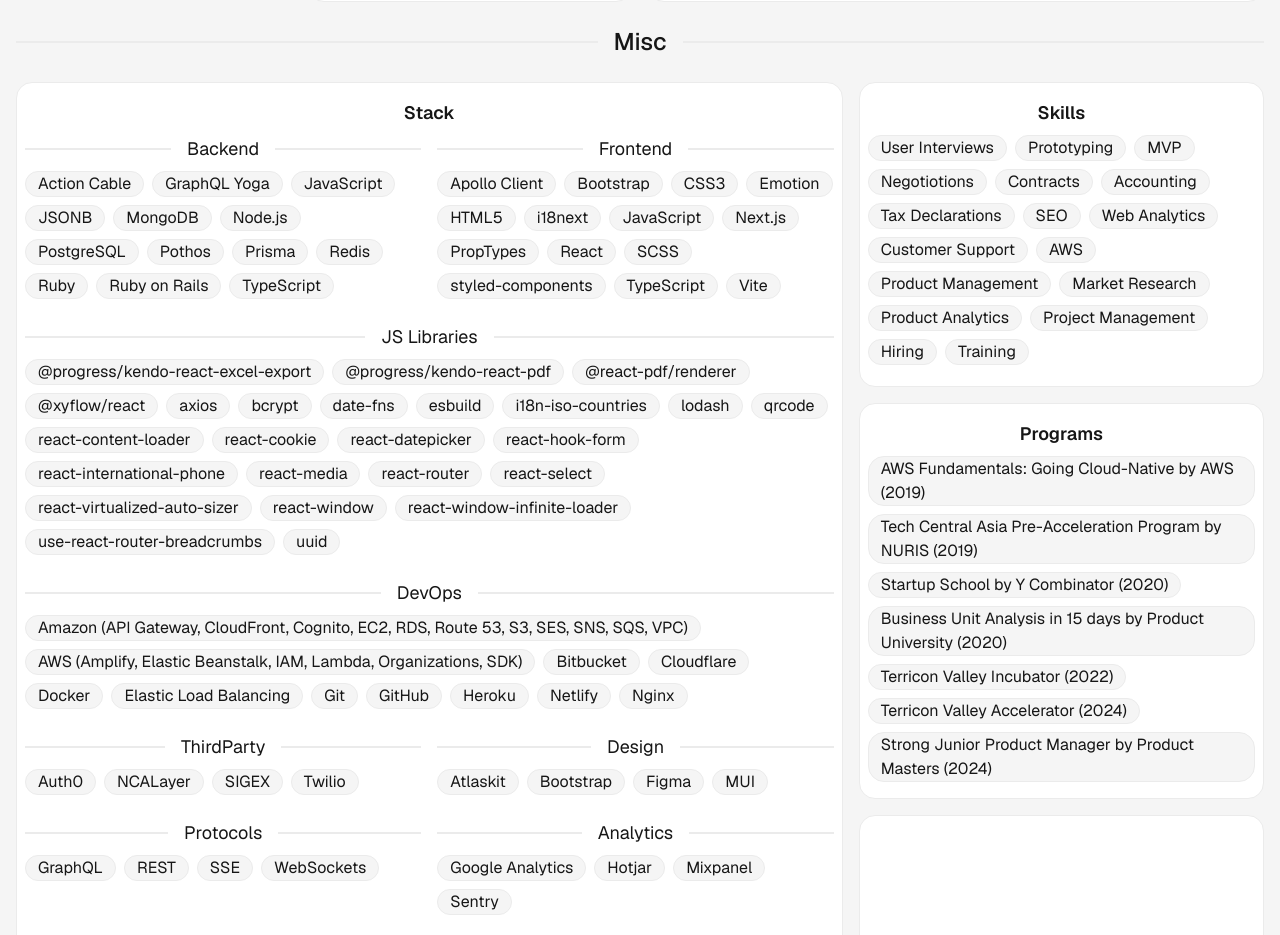
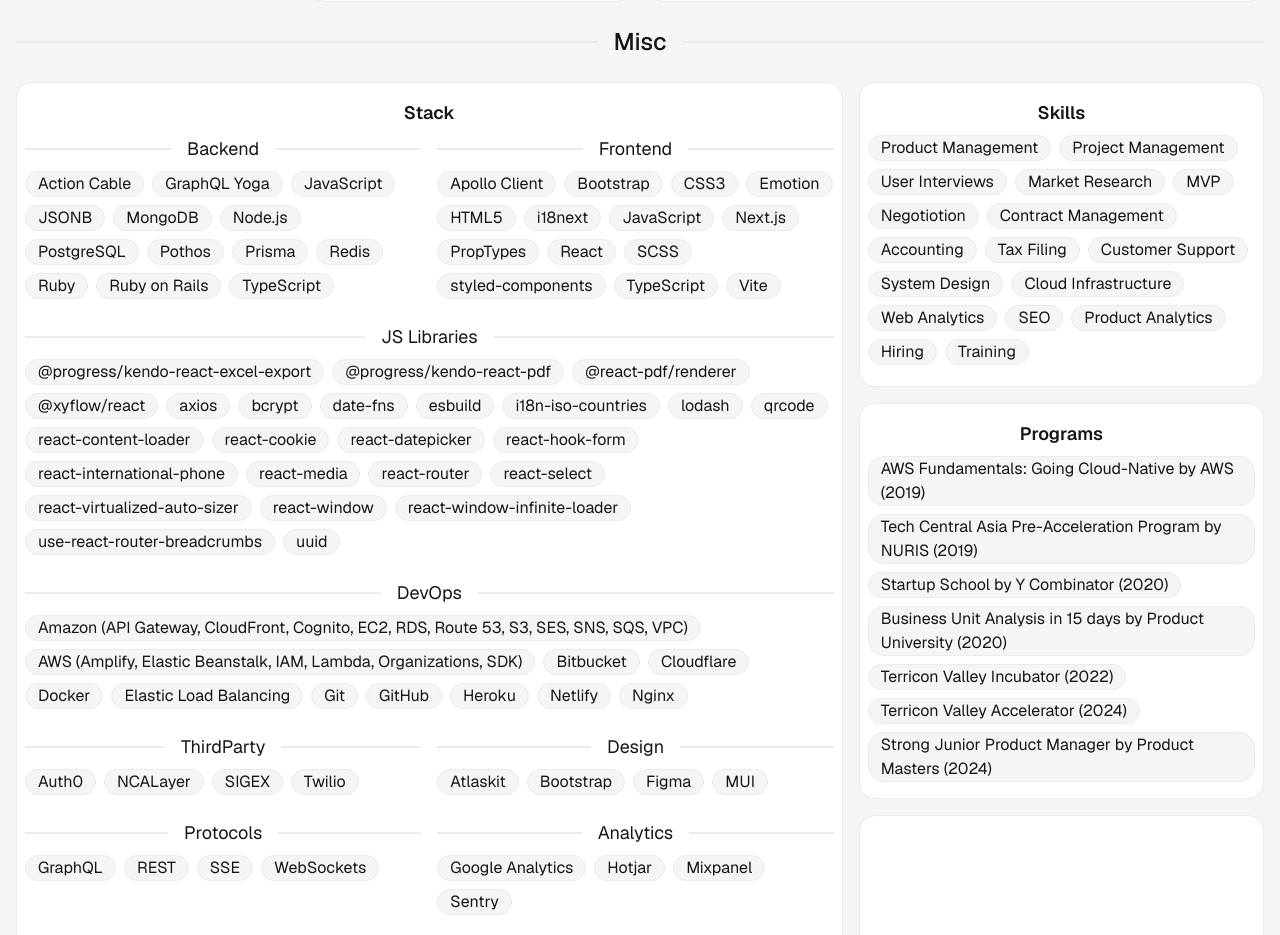
Before and after one commit to bexuma/bex.works, a Next.js app: page /sqko in a window 1280 px wide. Shown: the part 4940-5875 px from the top of the page. Built offline with nearby package versions, Linux system fonts and the light colour scheme.

Commit message:
fix(/sqko/SkillsCard): reorder

```diff
--- a/src/app/sqko/components/cards/SkillsCard/constants.ts
+++ b/src/app/sqko/components/cards/SkillsCard/constants.ts
@@ -1,19 +1,19 @@
 export const SKILLS = [
+  'Product Management',
+  'Project Management',
   'User Interviews',
-  'Prototyping',
+  'Market Research',
   'MVP',
-  'Negotiotions',
-  'Contracts',
+  'Negotiotion',
+  'Contract Management',
   'Accounting',
-  'Tax Declarations',
+  'Tax Filing',
+  'Customer Support',
+  'System Design',
+  'Cloud Infrastructure',
+  'Web Analytics',
   'SEO',
-  'Web Analytics',
-  'Customer Support',
-  'AWS',
-  'Product Management',
-  'Market Research',
   'Product Analytics',
-  'Project Management',
   'Hiring',
   'Training',
 ]
```
